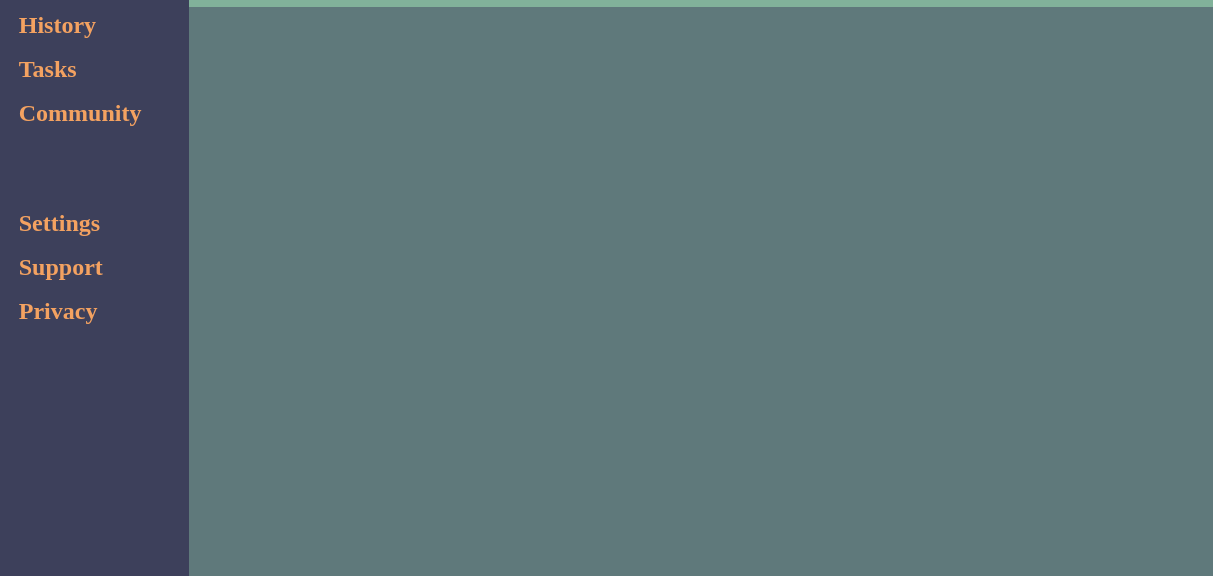
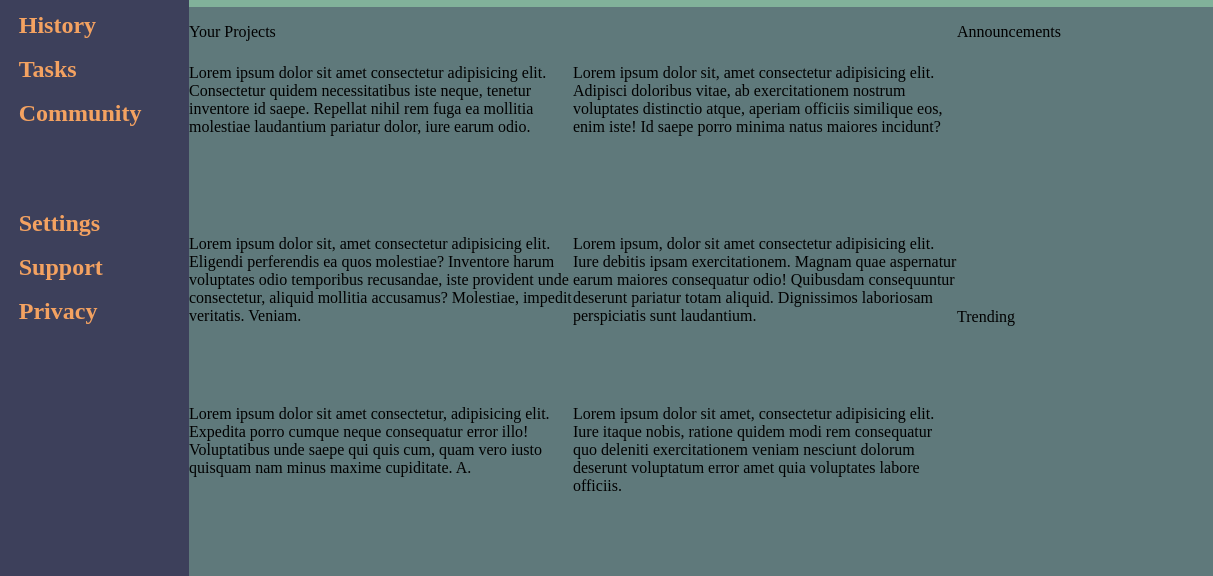
Before and after one commit to CodeByJakeCarter/adminpage, a plain HTML site: page index.html in a window 1280 px wide. Shown: the part 224-800 px from the top of the page, 67-1280 px from the left. Drawn offline with Linux system fonts and the light colour scheme.

Commit message:
add filler content for main-content design

```diff
--- a/index.html
+++ b/index.html
@@ -71,9 +71,50 @@
       </div>
     </div>
     <div class="main-content-container">
-      <div class="your-projects"></div>
-      <div class="announcements"></div>
-      <div class="trending"></div>
+      <div class="your-projects">
+        <p class="your-projects-title">Your Projects</p>
+        <div class="project-card">
+          Lorem ipsum dolor sit amet consectetur adipisicing elit. Consectetur
+          quidem necessitatibus iste neque, tenetur inventore id saepe. Repellat
+          nihil rem fuga ea mollitia molestiae laudantium pariatur dolor, iure
+          earum odio.
+        </div>
+        <div class="project-card">
+          Lorem ipsum dolor sit, amet consectetur adipisicing elit. Adipisci
+          doloribus vitae, ab exercitationem nostrum voluptates distinctio
+          atque, aperiam officiis similique eos, enim iste! Id saepe porro
+          minima natus maiores incidunt?
+        </div>
+        <div class="project-card">
+          Lorem ipsum dolor sit, amet consectetur adipisicing elit. Eligendi
+          perferendis ea quos molestiae? Inventore harum voluptates odio
+          temporibus recusandae, iste provident unde consectetur, aliquid
+          mollitia accusamus? Molestiae, impedit veritatis. Veniam.
+        </div>
+        <div class="project-card">
+          Lorem ipsum, dolor sit amet consectetur adipisicing elit. Iure debitis
+          ipsam exercitationem. Magnam quae aspernatur earum maiores consequatur
+          odio! Quibusdam consequuntur deserunt pariatur totam aliquid.
+          Dignissimos laboriosam perspiciatis sunt laudantium.
+        </div>
+        <div class="project-card">
+          Lorem ipsum dolor sit amet consectetur, adipisicing elit. Expedita
+          porro cumque neque consequatur error illo! Voluptatibus unde saepe qui
+          quis cum, quam vero iusto quisquam nam minus maxime cupiditate. A.
+        </div>
+        <div class="project-card">
+          Lorem ipsum dolor sit amet, consectetur adipisicing elit. Iure itaque
+          nobis, ratione quidem modi rem consequatur quo deleniti exercitationem
+          veniam nesciunt dolorum deserunt voluptatum error amet quia voluptates
+          labore officiis.
+        </div>
+      </div>
+      <div class="announcements">
+        <p class="announcements-title">Announcements</p>
+      </div>
+      <div class="trending">
+        <p class="trending-title">Trending</p>
+      </div>
     </div>
   </body>
 </html>
--- a/style.css
+++ b/style.css
@@ -9,6 +9,9 @@ body {
 
 .main-content-container {
   background-color: #5f797b;
+  display: grid;
+  grid-template-columns: 3fr 1fr;
+  grid-template-rows: 1fr 1fr;
 }
 
 .header {
@@ -151,3 +154,13 @@ p.user-status {
   margin-bottom: 10px;
   color: #b28189;
 }
+.your-projects {
+  display: grid;
+  grid-template-columns: 1fr 1fr;
+  grid-template-rows: 1fr repeat(3, 3fr);
+  grid-column: 1 / 2;
+  grid-row: 1 / 3;
+}
+.your-projects-title {
+  grid-column: 1 / 3;
+}
```
